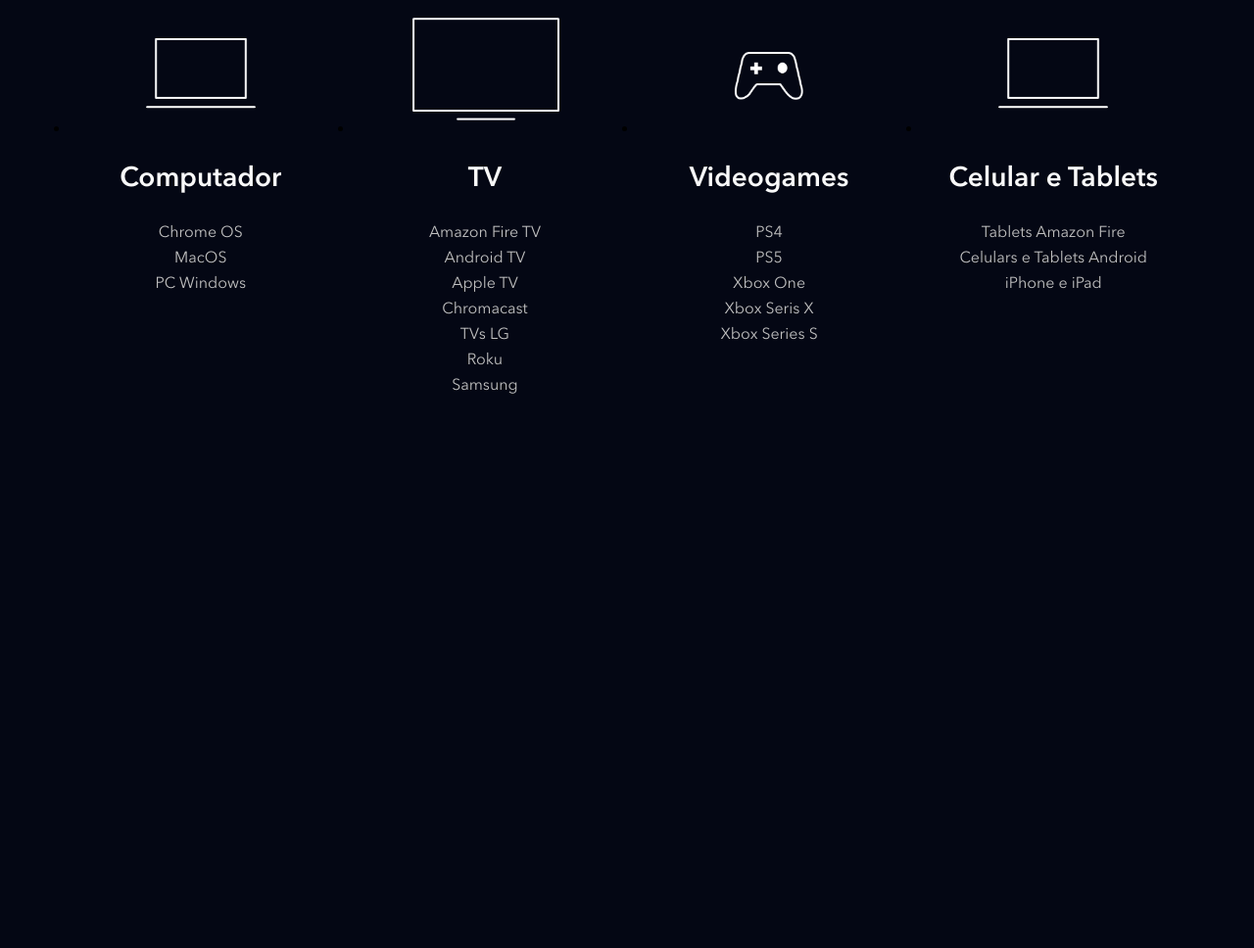
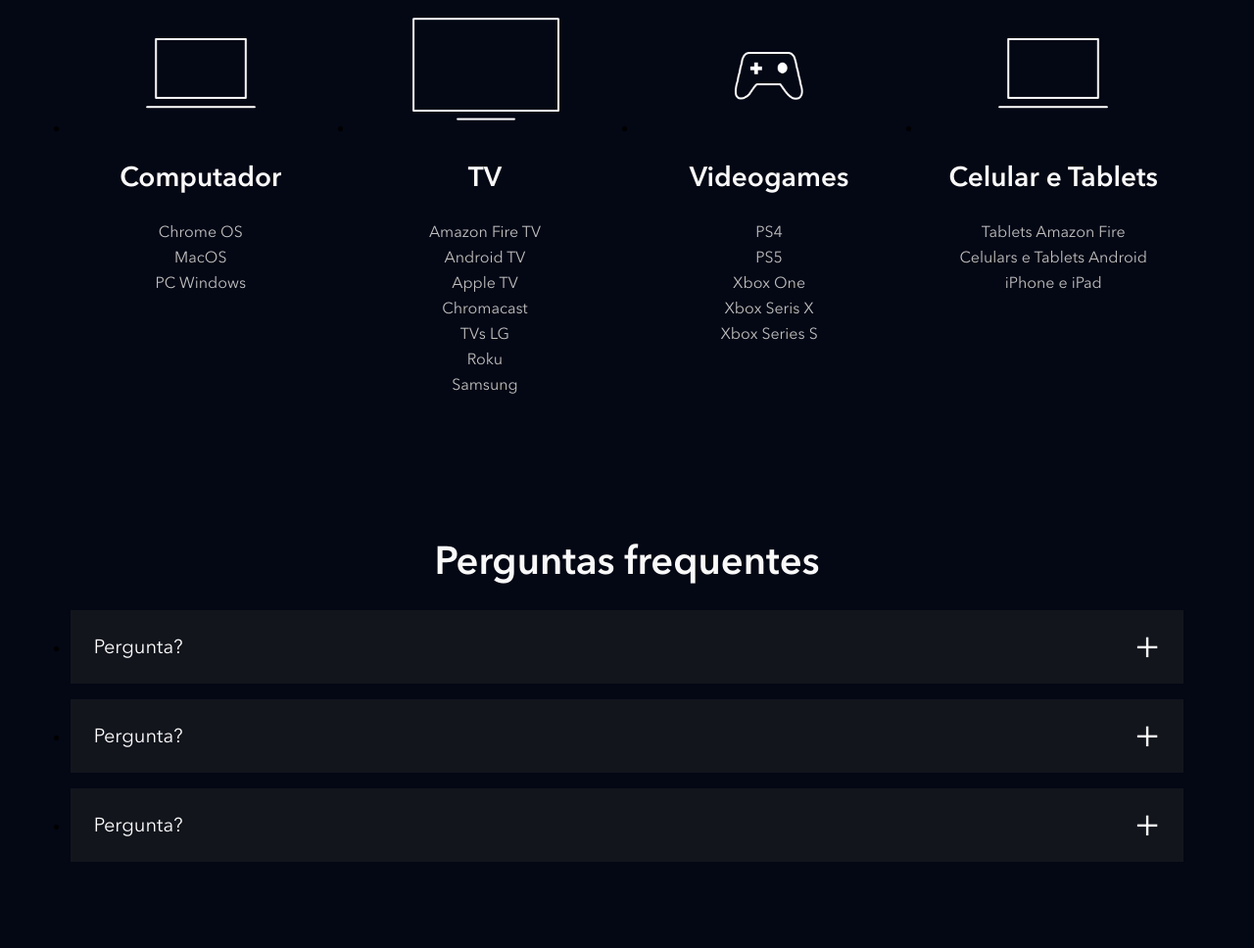
Before and after one commit to rafaelscdev/projetoDeathStranding, a website: page index.html in a window 1280 px wide. Shown: the part 3913-4881 px from the top of the page at 98% size. Before the commit the page ends 4390 px from the top, so only its background shows below. Drawn offline with nearby package versions, Linux system fonts and the light colour scheme; files that its build step writes are made by us from their sources; files whose address does not match are found by name.

Commit message:
section_faq

```diff
--- a/index.html
+++ b/index.html
@@ -209,6 +209,35 @@
             </li>
         </ul>
     </section>
+    <section class="faq">
+        <h2 class="title">Perguntas frequentes</h2>
+        <ul class="faq__questions">
+            <li class="faq__questions__item">
+                <div class="faq__questions__item__question" data-faq-question>
+                    Pergunta?
+                </div>
+                <div class="faq__questions__item__answer text--big">
+                    A resposta da pergunta.
+                </div>
+            </li>
+            <li class="faq__questions__item">
+                <div class="faq__questions__item__question" data-faq-question>
+                    Pergunta?
+                </div>
+                <div class="faq__questions__item__answer text--big">
+                    A resposta da pergunta.
+                </div>
+            </li>
+            <li class="faq__questions__item">
+                <div class="faq__questions__item__question" data-faq-question>
+                    Pergunta?
+                </div>
+                <div class="faq__questions__item__answer text--big">
+                    A resposta da pergunta.
+                </div>
+            </li>
+        </ul>
+    </section>
 
     <script src="./src/main.js"></script>
 </body>
--- a/src/main.js
+++ b/src/main.js
@@ -1,5 +1,6 @@
 document.addEventListener('DOMContentLoaded', function() {
     const buttons = document.querySelectorAll('[data-tab-button]');
+    const questions = document.querySelectorAll('[data-faq-question]');
 
     for (let i = 0; i < buttons.length; i++) {
         buttons[i].addEventListener('click', function(botao) {
@@ -12,9 +13,20 @@
                 removeBotaoAtivo();
                 botao.target.classList.add('shows__tabs__button--is-active');
             }
-        });
+        })
     }
-});
+
+    for (let i = 0; i < questions.length; i++) {
+        questions[i].addEventListener('click', abreOuFechaResposta);
+    }
+})
+
+function abreOuFechaResposta(elemento) {
+    const classe = 'faq__questions__item--is-open';
+    const elementoPai = elemento.target.parentNode;
+
+    elementoPai.classList.toggle(classe);
+}
 
 function removeBotaoAtivo() {
     const buttons = document.querySelectorAll('[data-tab-button]');
--- /dev/null
+++ b/src/styles/_faq.scss
@@ -0,0 +1,54 @@
+.faq {
+    padding: 5.6vw;
+
+    h2 {
+        text-align: center;
+        margin-bottom: 24px;
+    }
+
+    &__questions {
+        &__item {
+            background-color: #13151d;
+            margin-bottom: 16px;
+
+            &__question {
+                color: #fff;
+                font-size: 20px;
+                padding: 24px;
+                display: block;
+                cursor: pointer;
+                position: relative;
+
+                &::after {
+                    content: '+';
+                    position: absolute;
+                    top: 0;
+                    right: 24px;
+                    height: 100%;
+                    display: flex;
+                    align-items: center;
+                    font-size: 40px;
+                }
+            }
+
+            &__answer {
+                height: 0;
+                overflow: hidden;
+                padding: 0 24px;
+                transition: height, .5s ease;
+            }
+
+            &--is-open {
+                .faq__questions__item__question::after {
+                    content: '-';
+                }
+
+                .faq__questions__item__answer {
+                    height: auto;
+                    padding-bottom: 24px;
+                    transition: height, .5s ease;
+                }
+            }
+        }
+    }
+}
--- a/src/styles/main.scss
+++ b/src/styles/main.scss
@@ -3,6 +3,7 @@
 @use 'shows';
 @use 'plans';
 @use 'avaliable-devices';
+@use 'faq';
 
 
 @font-face {
```
